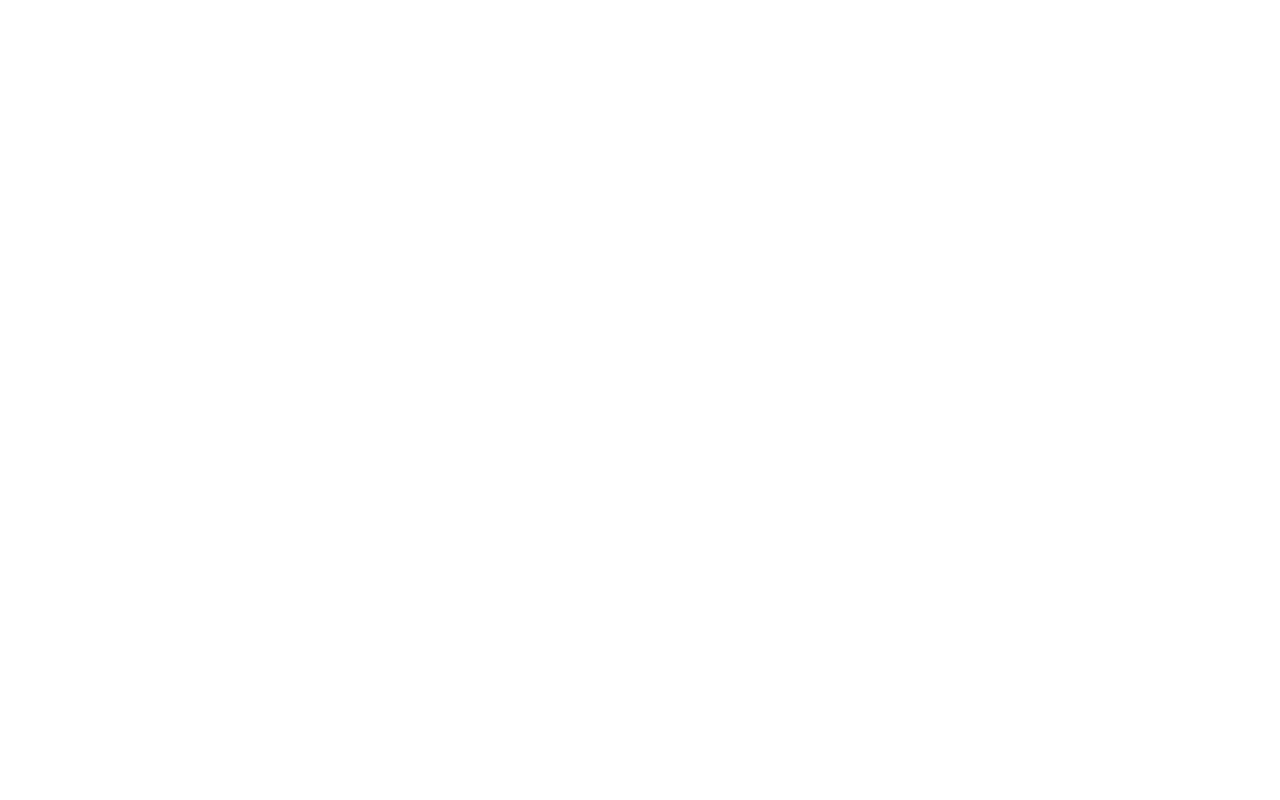
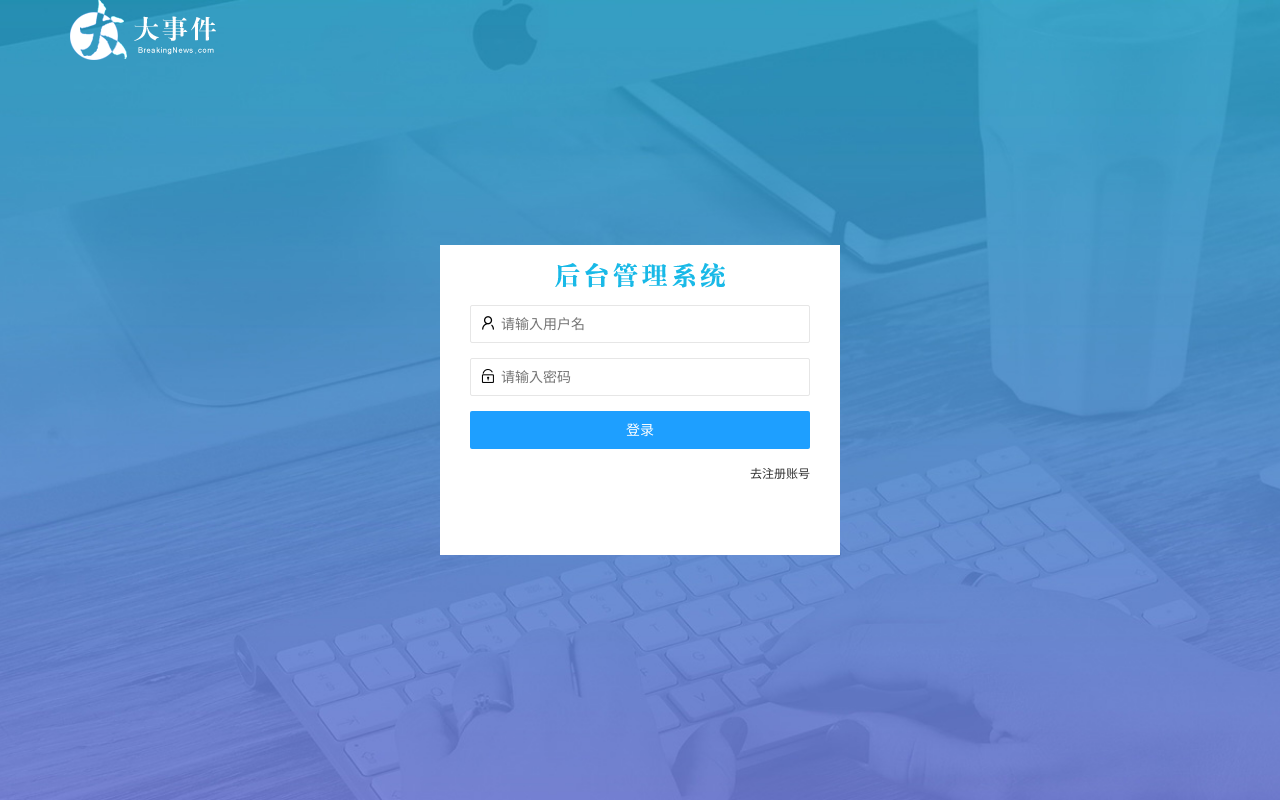
Before and after one commit to fengyi19990202/web_bigevent, a plain HTML site: page login.html in a window 1280 px wide. Drawn offline with Linux system fonts and the light colour scheme.

Commit message:
第一天的提交

```diff
--- /dev/null
+++ b/assets/css/login.css
@@ -0,0 +1,55 @@
+html,
+body {
+    padding: 0;
+    margin: 0;
+    width: 100%;
+    height: 100%;
+}
+
+body {
+    background: url('../images/login_bg.jpg') no-repeat center;
+    background-size: cover;
+}
+
+.login-reg {
+    position: absolute;
+    left: 50%;
+    top: 50%;
+    transform: translate(-50%, -50%);
+    width: 400px;
+    height: 310px;
+    background-color: #fff;
+}
+
+.login-title {
+    height: 60px;
+    background: url('../images/login_title.png') no-repeat center;
+}
+
+.layui-form {
+    padding: 0 30px;
+}
+
+.layui-form-item {
+    position: relative;
+}
+
+.layui-icon {
+    position: absolute;
+    top: 10px;
+    left: 10px;
+    font-size: 16px;
+}
+
+.layui-input {
+    padding-left: 30px;
+}
+
+.links {
+    display: flex;
+    justify-content: flex-end;
+}
+
+.links a {
+    font-size: 12px;
+}
--- /dev/null
+++ b/assets/js/login.js
@@ -0,0 +1,15 @@
+window.addEventListener('load', function() {
+    let login_box = document.querySelector('.login-box');
+    let register_box = document.querySelector('.register-box');
+    let link_login = document.querySelector('#link-login');
+    let link_reg = document.querySelector('#link-reg');
+    // 切换注册和登录
+    link_login.addEventListener('click', function() {
+        login_box.style.display = 'none';
+        register_box.style.display = 'block';
+    })
+    link_reg.addEventListener('click', function() {
+        login_box.style.display = 'block';
+        register_box.style.display = 'none';
+    })
+})
--- a/login.html
+++ b/login.html
@@ -5,11 +5,72 @@
     <meta charset="UTF-8">
     <meta http-equiv="X-UA-Compatible" content="IE=edge">
     <meta name="viewport" content="width=device-width, initial-scale=1.0">
-    <title>Document</title>
+    <title>大事件-登录/注册</title>
+    <link rel="stylesheet" href="./assets/lib/layui/css/layui.css">
+    <link rel="stylesheet" href="./assets/css/login.css">
+    <link rel="stylesheet" href="./assets/fonts/iconfont.css">
+    <script src="./assets/js/login.js"></script>
 </head>
 
 <body>
-
+    <!-- 头部logo -->
+    <div class="layui-main">
+        <img src="./assets/images/logo.png" alt="">
+    </div>
+    <!-- 登录与注册 -->
+    <div class="login-reg">
+        <div class="login-title"></div>
+        <!-- 登录的盒子 -->
+        <div class="login-box">
+            <form class="layui-form" action="">
+                <!-- 账号 -->
+                <div class="layui-form-item">
+                    <i class="layui-icon layui-icon-username"></i>
+                    <input type="text" name="username" required lay-verify="required" placeholder="请输入用户名" autocomplete="off" class="layui-input">
+                </div>
+                <!-- 密码 -->
+                <div class="layui-form-item">
+                    <i class="layui-icon layui-icon-password"></i>
+                    <input type="password" name="password" required lay-verify="required" placeholder="请输入密码" autocomplete="off" class="layui-input">
+                </div>
+                <!-- 提交 -->
+                <div class="layui-form-item">
+                    <button class="layui-btn layui-btn-fluid layui-btn-normal" lay-submit>登录</button>
+                </div>
+                <!-- 切换 -->
+                <div class="layui-form-item links">
+                    <a href="javascript:;" id="link-login">去注册账号</a>
+                </div>
+            </form>
+        </div>
+        <!-- 注册的盒子 -->
+        <div class="register-box" style="display: none;">
+            <form class="layui-form" action="">
+                <!-- 账号 -->
+                <div class="layui-form-item">
+                    <i class="layui-icon layui-icon-username"></i>
+                    <input type="text" name="username" required lay-verify="required" placeholder="请输入用户名" autocomplete="off" class="layui-input">
+                </div>
+                <!-- 密码 -->
+                <div class="layui-form-item">
+                    <i class="layui-icon layui-icon-password"></i>
+                    <input type="password" name="password" required lay-verify="required" placeholder="请输入密码" autocomplete="off" class="layui-input">
+                </div>
+                <div class="layui-form-item">
+                    <i class="layui-icon layui-icon-password"></i>
+                    <input type="password" name="repassword" required lay-verify="required" placeholder="请再次输入密码" autocomplete="off" class="layui-input">
+                </div>
+                <!-- 提交 -->
+                <div class="layui-form-item">
+                    <button class="layui-btn layui-btn-fluid layui-btn-normal" lay-submit>注册</button>
+                </div>
+                <!-- 切换 -->
+                <div class="layui-form-item links">
+                    <a href="javascript:;" id="link-reg">去登录</a>
+                </div>
+            </form>
+        </div>
+    </div>
 </body>
 
 </html>
```
Also changed, not shown: index.html (+0 -1 lines).
